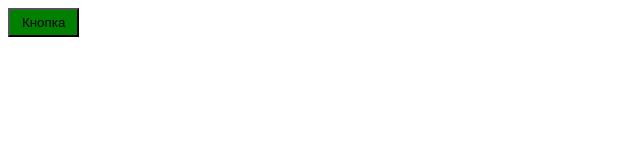
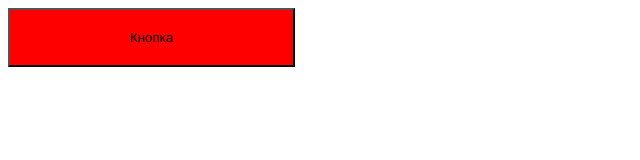
Before and after one commit to fleur221/marina_lessonGIT, a plain HTML site: page index.html in a window 1280 px wide. Shown: the whole page, without its empty margins (0-640 px from the left). Drawn offline with Linux system fonts and the light colour scheme.

Commit message:
Поменяла цвет и увеличила отступы

```diff
--- a/style.css
+++ b/style.css
@@ -1,4 +1,4 @@
 button {
-	padding: 5px 12px;
-	background-color: green;
+	padding: 20px 120px;
+	background-color: red;
 }
```
